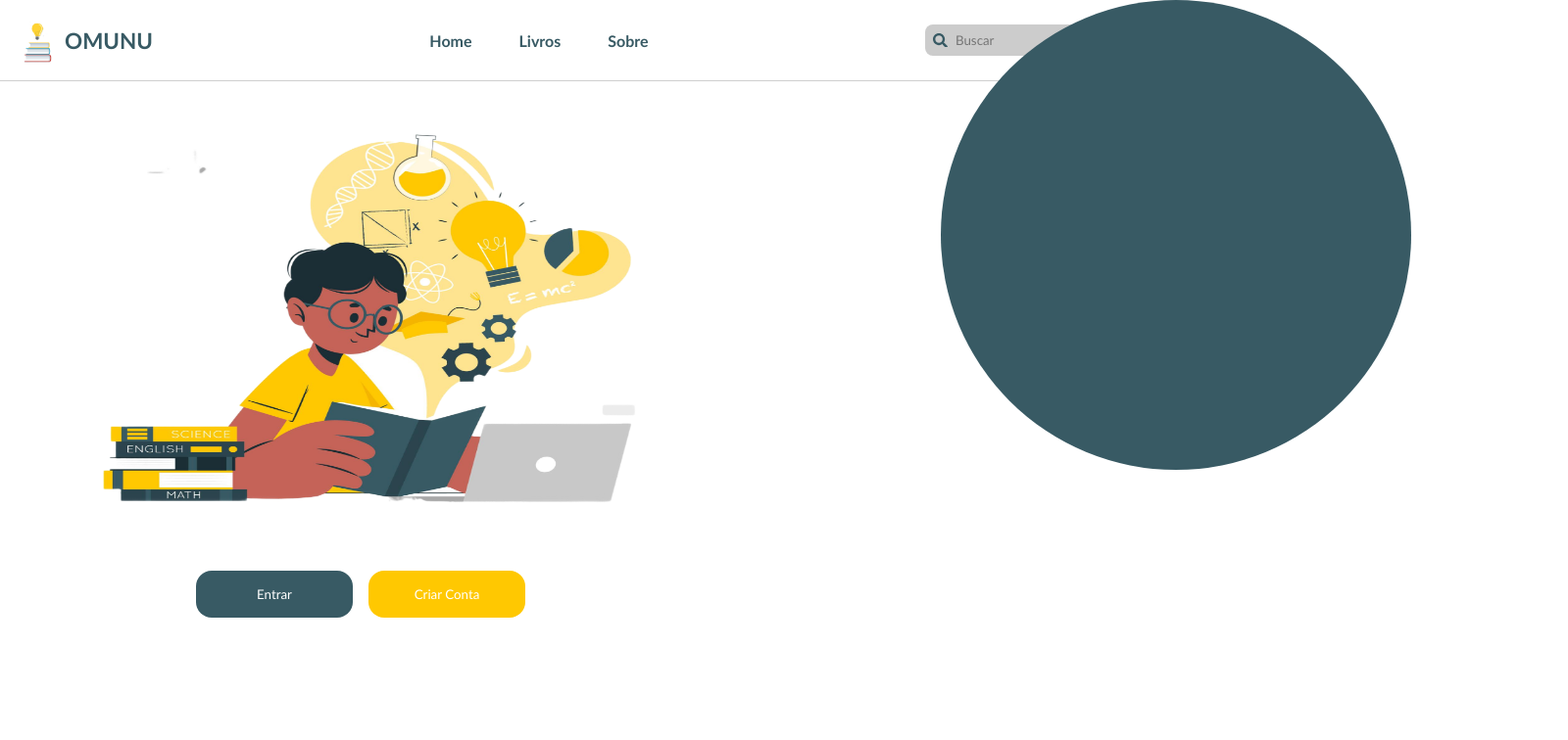
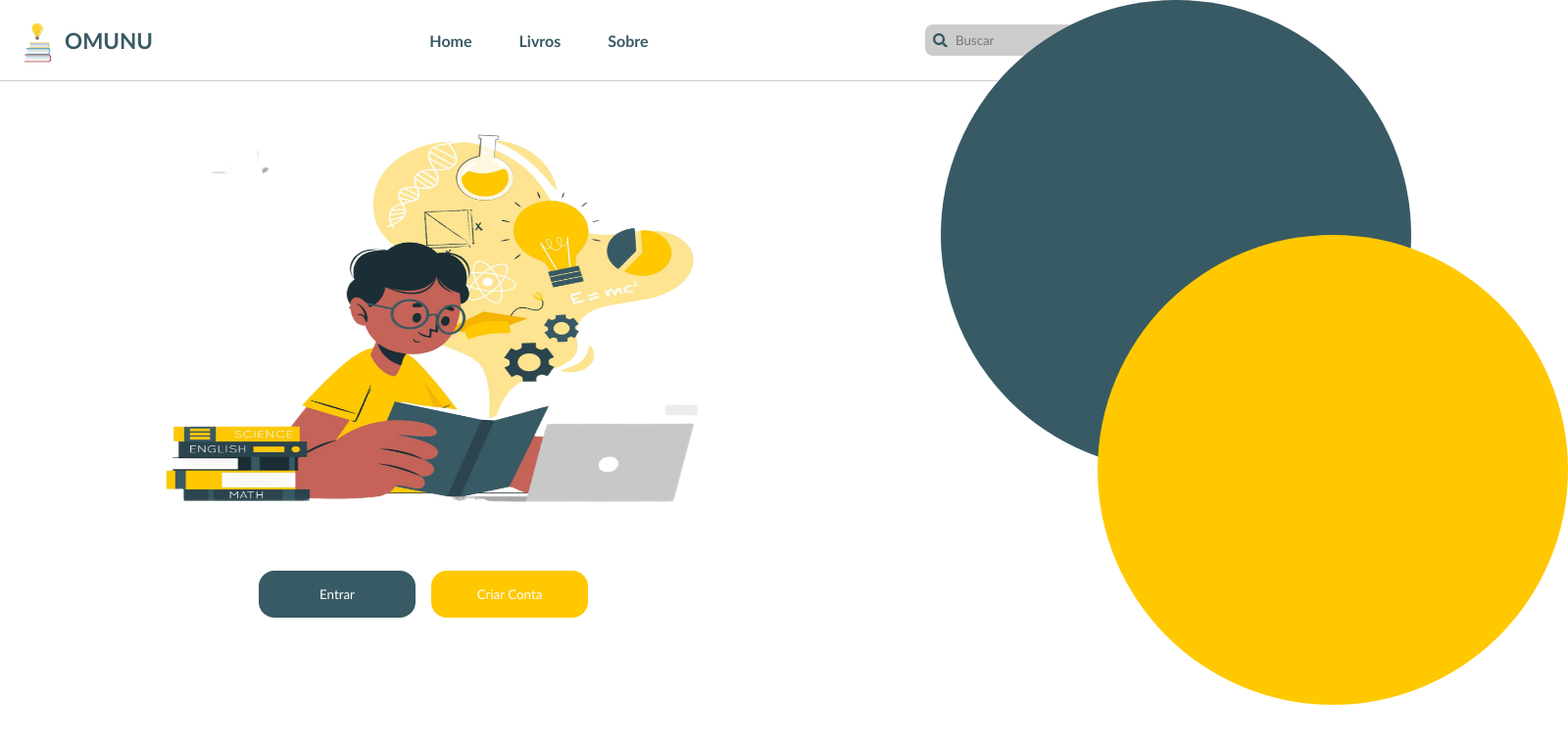
Before and after one commit to mauriciocosta404/OMUNU, a Next.js app: page / in a window 1280 px wide. Shown: the top 756 px of the page at 98% size, 1600 px wide, since content can reach past the window. Built offline with nearby package versions, Linux system fonts and the light colour scheme.

Commit message:
feat: adicionando as bolhas no banner

```diff
--- a/src/components/banner/index.tsx
+++ b/src/components/banner/index.tsx
@@ -7,6 +7,7 @@ const Banner=()=>{
         <S.MainContainer>
             <S.Container>
                 <S.BollTopContainer/>
+                <S.BollBottomContainer/>
                 <Image width={550} height={500} src={peopleReadding} alt='readding'/>
                 <S.ButtonsContainer>
                     <S.Button color='#385A64'>Entrar</S.Button>
--- a/src/components/banner/styles.ts
+++ b/src/components/banner/styles.ts
@@ -5,7 +5,7 @@ interface ButtonProps{
 }
 
 export const MainContainer =styled.div`
-    padding-left:3rem ;
+    padding-left:7rem ;
 `;
 
 export const Container = styled.div`
@@ -39,3 +39,12 @@ export const BollTopContainer=styled.div`
     width: 30rem; height: 30rem;
     border-radius: 50%;
 `;
+
+
+export const BollBottomContainer=styled.div`
+    position: absolute;
+    left:70rem;top: 15rem;
+    background-color: #FFC801;
+    width: 30rem; height: 30rem;
+    border-radius: 50%;
+`;
```
